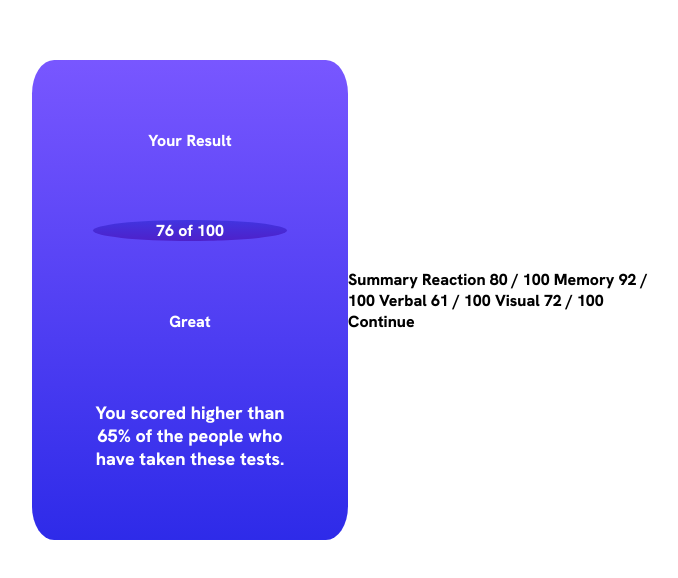
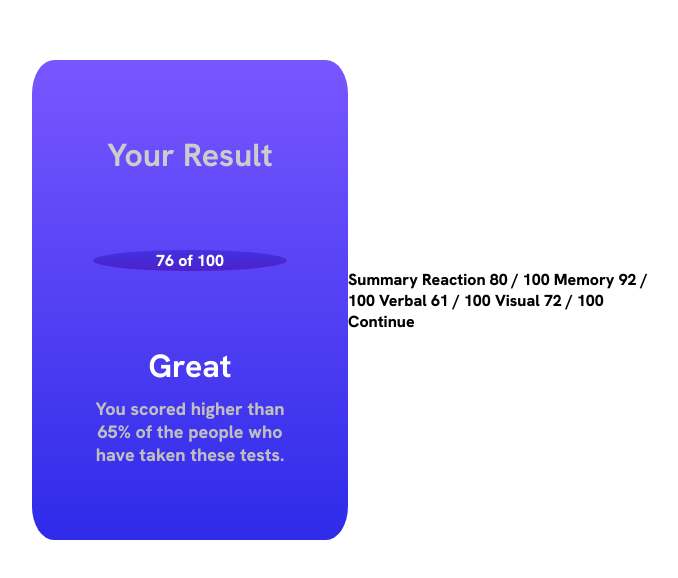
Before and after one commit to AlexBetita/FM-Results-Summary-Component, a plain HTML site: page results-summary-component-main/index.html in a window 1280 px wide. Shown: the part 108-686 px from the top of the page, without its empty margins (292-970 px from the left). Drawn offline with Linux system fonts and the light colour scheme.

Commit message:
fixed sizing and added padding

```diff
--- a/results-summary-component-main/index.html
+++ b/results-summary-component-main/index.html
@@ -33,12 +33,17 @@
             of 100
           </div>
 
-          <div>
-            Great
-          </div>
 
           <div>
-            You scored higher than 65% of the people who have taken these tests.
+
+            <div>
+              Great
+            </div>
+
+            <div>
+              You scored higher than 65% of the people who have taken these tests.
+            </div>
+
           </div>
 
       </div>
--- a/results-summary-component-main/main.css
+++ b/results-summary-component-main/main.css
@@ -1,6 +1,6 @@
 @font-face {
     font-family: Hanken-Grotesk;
-    src: url(../results-summary-component-main/assets/fonts/HankenGrotesk-VariableFont_wght.ttf);
+    src: url(../results-summary-component-main/assets/fonts/static/HankenGrotesk-Medium.ttf);
 }
 @font-face {
     font-family: Hanken-Grotesk;
@@ -50,15 +50,33 @@ html,body {
     background: linear-gradient(hsl(252, 100%, 67%), hsl(241, 81%, 54%));
 }
 
-.result div {
+.result > div {
     padding: 0px 20%;
     color: hsl(0, 0%, 100%);
 }
 
-.result div:nth-child(4){
+.result > div:nth-child(1){
+    font-size: 32px;
+    font-weight: bolder;
+    color: hsl(0, 0%, 80%);
+}
+
+.result div:nth-child(3){
+    display: flex;
+    flex-direction: column;
+    align-items: center;
+}
+
+.result div:nth-child(3) div:nth-child(1){
+    font-size: 32px;
+    font-weight: bolder;
+    padding-bottom: 10px;
+}
+
+.result div:nth-child(3) div:nth-child(2){
     font-size: 18px;
     font-weight: lighter;
-    color: hsl(0, 0%, 100%);
+    color: hsl(0, 0%, 75%);
     text-align: center
 }
 
```
